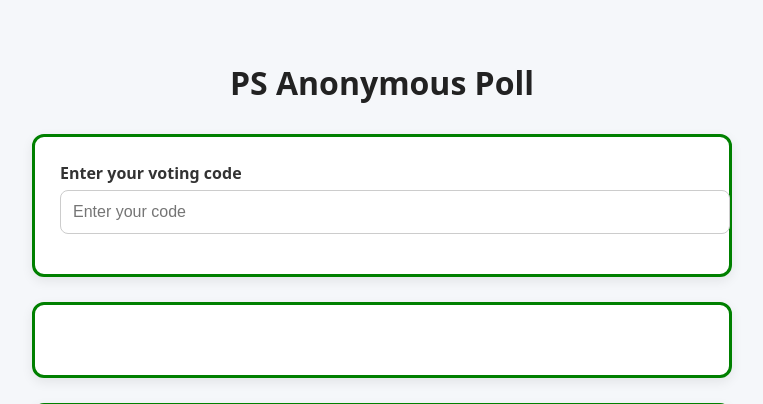
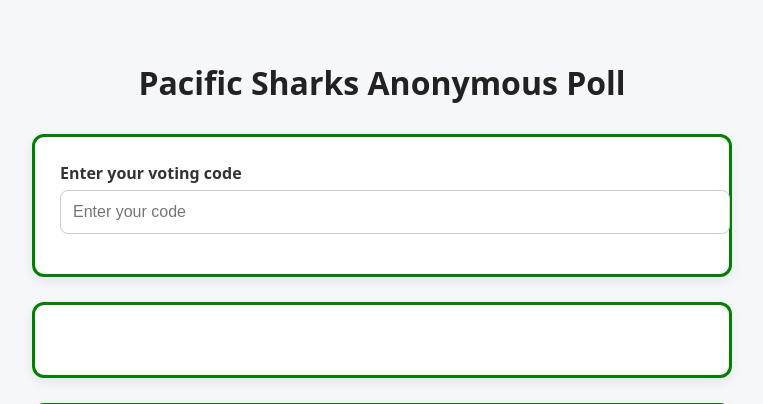
Before and after one commit to RahimAsif/anonymous_poll, a Flask app: page / in a window 1280 px wide. Shown: the top 404 px of the page, without its empty margins (258-1021 px from the left). Run offline with Flask 3, Linux system fonts and the light colour scheme.

Commit message:
Updated UI

```diff
--- a/frontend/templates/poll.html
+++ b/frontend/templates/poll.html
@@ -2,12 +2,12 @@
 <html>
   <head>
     <meta charset="UTF-8" />
-    <title>Pacific Sharks Anonymous Poll</title>
+    <title>PS Anonymous Poll</title>
     <link rel="stylesheet" href="/static/style.css" />
   </head>
   <body>
     <div class="container">
-      <h1 class="title">PS Anonymous Poll</h1>
+      <h1 class="title">Pacific Sharks Anonymous Poll</h1>
 
       <div class="card">
         <label class="label">Enter your voting code</label>
```
